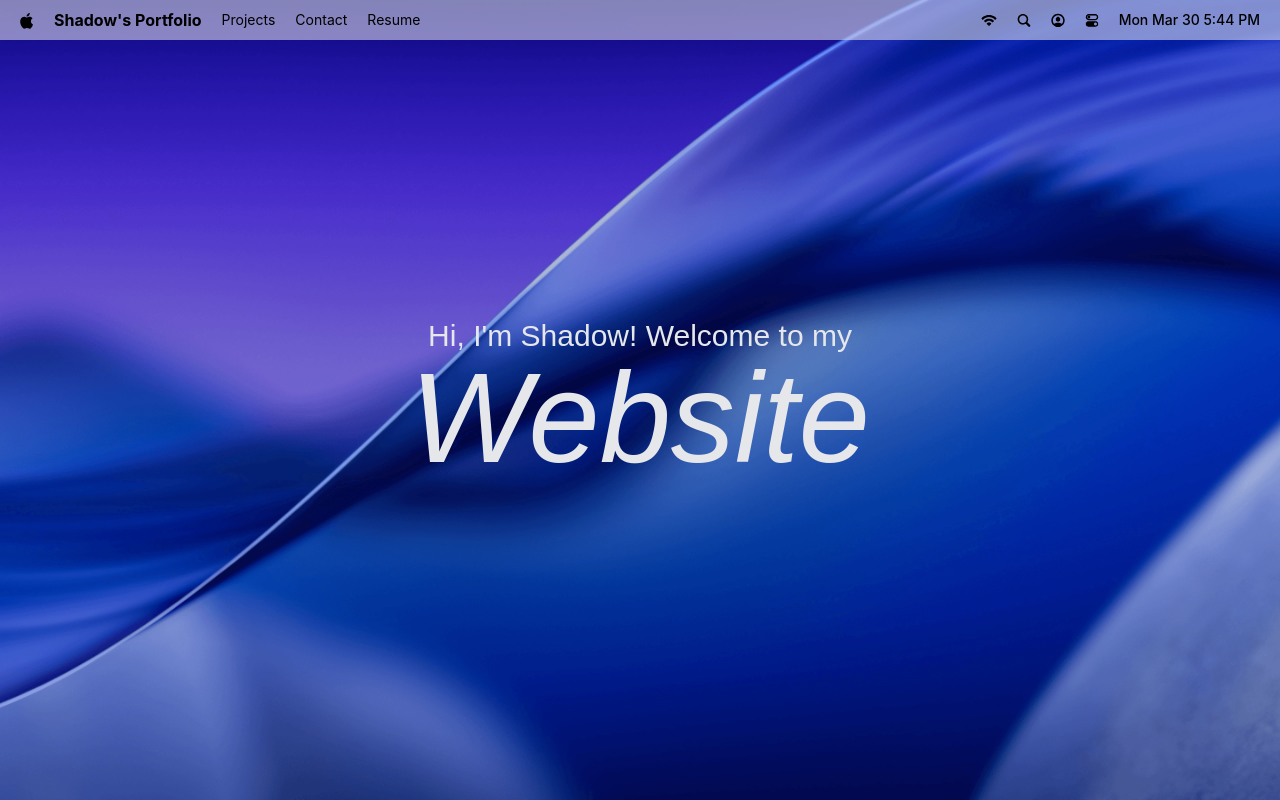
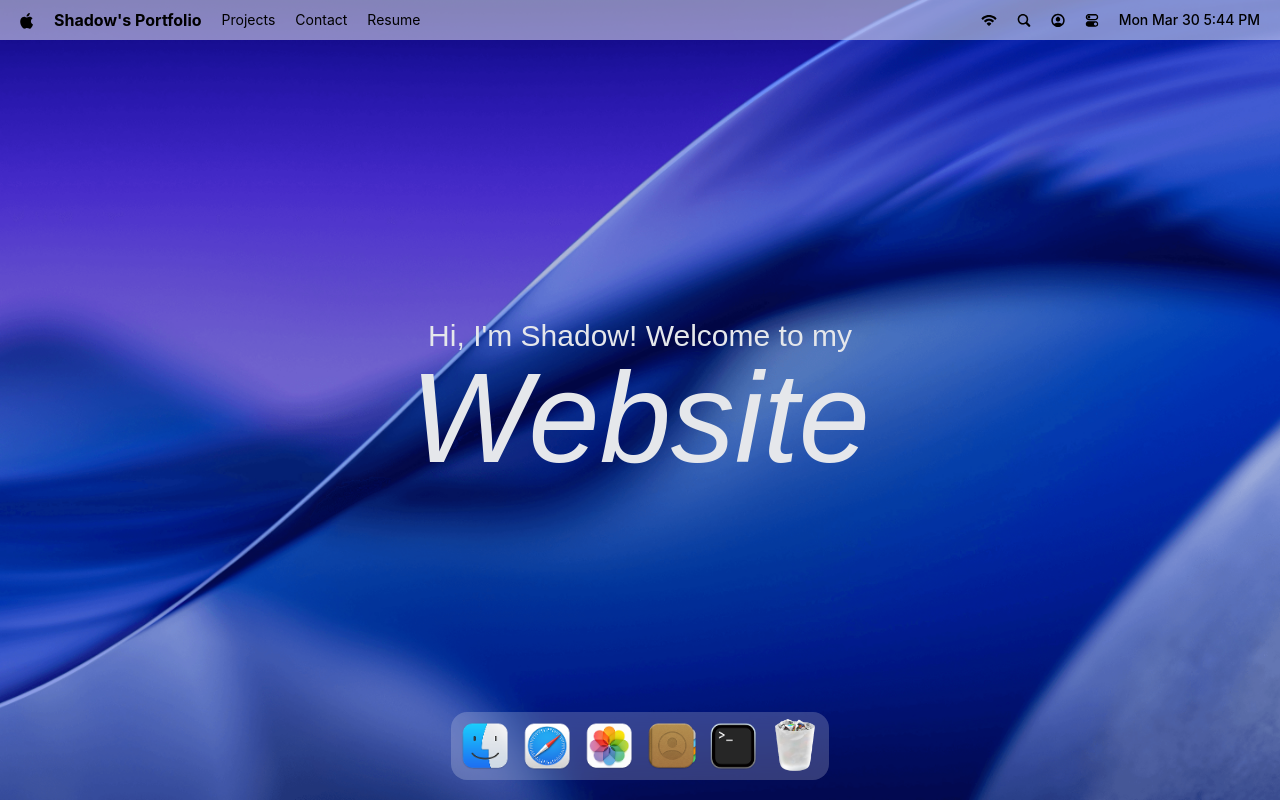
Before and after one commit to Mofeleng/new-portfolio, a React app: page / in a window 1280 px wide. Built offline with nearby package versions, Linux system fonts and the light colour scheme; the HTML template or start-up script is replaced by a standard one; a web font is replaced by a local one.

Commit message:
Setup dock

```diff
--- a/package.json
+++ b/package.json
@@ -17,6 +17,7 @@
     "lucide-react": "^1.7.0",
     "react": "^19.2.4",
     "react-dom": "^19.2.4",
+    "react-tooltip": "^5.30.0",
     "tailwindcss": "^4.2.2"
   },
   "devDependencies": {
--- a/src/App.tsx
+++ b/src/App.tsx
@@ -1,10 +1,11 @@
-import { HomeScreen, Navbar } from "@components"
+import { Dock, HomeScreen, Navbar } from "@components"
 
 const App = () => {
   return (
     <main>
       <Navbar />
       <HomeScreen />
+      <Dock />
     </main>
   )
 }
--- /dev/null
+++ b/src/components/dock.tsx
@@ -0,0 +1,92 @@
+import { dockApps } from "@constants";
+import { useGSAP } from "@gsap/react";
+import React, { useRef } from "react"
+import { Tooltip } from "react-tooltip";
+import gsap from "gsap";
+
+const Dock = () => {
+    const dockRef: React.RefObject<HTMLDivElement | null> = useRef(null);
+
+    useGSAP(() => {
+        const dock = dockRef.current;
+        if (!dock) return;
+
+        const icons = dock.querySelectorAll(".dock-icon");
+
+        const animateIcons = (mouseX: number) => {
+            const { left } = dock.getBoundingClientRect();
+            icons.forEach((icon) => {
+                const { left: iLeft, width } = icon.getBoundingClientRect();
+                const center = iLeft - left + width / 2;
+                const distance = Math.abs(mouseX - center);
+                const intensity = Math.exp(-(distance ** 2.5) / 20000);
+
+                gsap.to(icon, {
+                    scale: 1 + 0.25 * intensity,
+                    y: -15 * intensity,
+                    duration: 0.2,
+                    ease: 'power1.out'
+                })
+            })
+        }
+
+        const handleMouseMove = (e: MouseEvent) => {
+            const { left } = dock.getBoundingClientRect();
+
+            animateIcons(e.clientX - left);
+        }
+
+        const restIcons = () => (
+            icons.forEach((icon) => gsap.to(icon, {
+                scale: 1,
+                y: 0,
+                duration: 0.3,
+                ease: 'power1.out'
+            }))
+        );
+
+        dock.addEventListener("mousemove", handleMouseMove);
+        dock.addEventListener("mouseleave", restIcons);
+
+        return () => {
+            dock.removeEventListener("mousemove", handleMouseMove);
+            dock.removeEventListener("mouseleave", restIcons);
+        }
+    }, []);
+
+    const toggleApp = ({  }:{ id: string, canOpen: boolean}) => {
+
+    }
+    return (
+    <section id="dock">
+        <div ref={dockRef} className="dock-container">
+            { dockApps.map(( { id, name, icon, canOpen }) => (
+                <div key={id} className="relative flex justify-center">
+                    <button
+                        type="button"
+                        className="dock-icon"
+                        aria-label={name}
+                        data-tooltip-id="dock-tooltip"
+                        data-tooltip-content={name}
+                        data-tooltip-delay-show={150}
+                        disabled={!canOpen}
+                        onClick={() => toggleApp({ id, canOpen }) }
+                    >
+                        <img
+                            src={`/images/${icon}`}
+                            alt={name}
+                            loading="lazy"
+                            className={canOpen ? '' : 'opcaity-60'}
+                        />
+                    </button>
+
+                    <Tooltip id="dock-tooltip" place="top" className="tooltip" />
+                </div>
+            ))}
+
+        </div>
+    </section>
+  )
+}
+
+export default Dock
--- a/src/components/index.ts
+++ b/src/components/index.ts
@@ -1,4 +1,5 @@
 import Navbar from "./navbar";
 import HomeScreen from "./home-screen";
+import Dock from "./dock";
 
-export { Navbar, HomeScreen }
+export { Navbar, HomeScreen, Dock }
```
Also changed, not shown: 1 other file (tests, documents, lock files or other folders).
